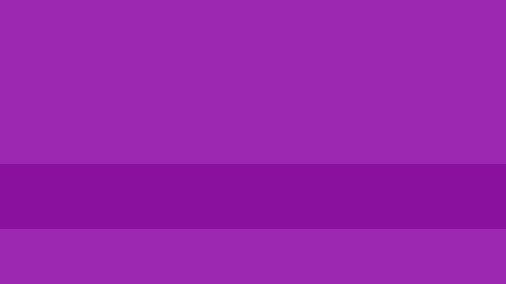
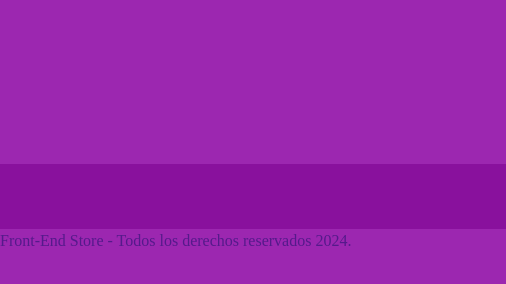
Before and after one commit to Grymbo/front-end-store, a plain HTML site: page index.html in a window 1280 px wide. Shown: the full height of the page, 0-506 px from the left. Drawn offline with Linux system fonts and the light colour scheme.

Commit message:
update index.html v.1.4

```diff
--- a/index.html
+++ b/index.html
@@ -22,5 +22,11 @@
         <a class="navegacion__enlace navegacion__enlace--activo" href="#">Inicio</a>
         <a class="navegacion__enlace" href="#">Nosotros</a>
     </nav>
+
+    <footer class="footer">
+        <a href="" class="footer__texto">
+            Front-End Store - Todos los derechos reservados 2024.
+        </a>
+    </footer>
 </body>
 </html>
```
